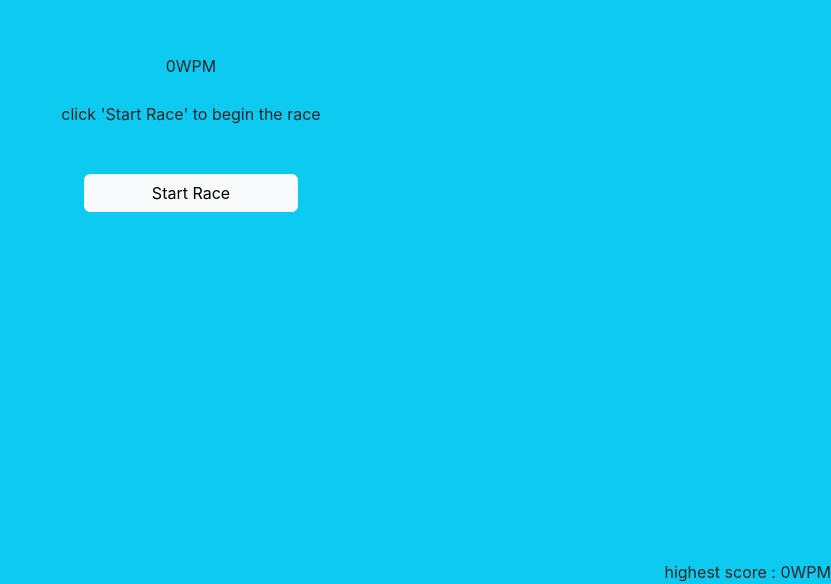
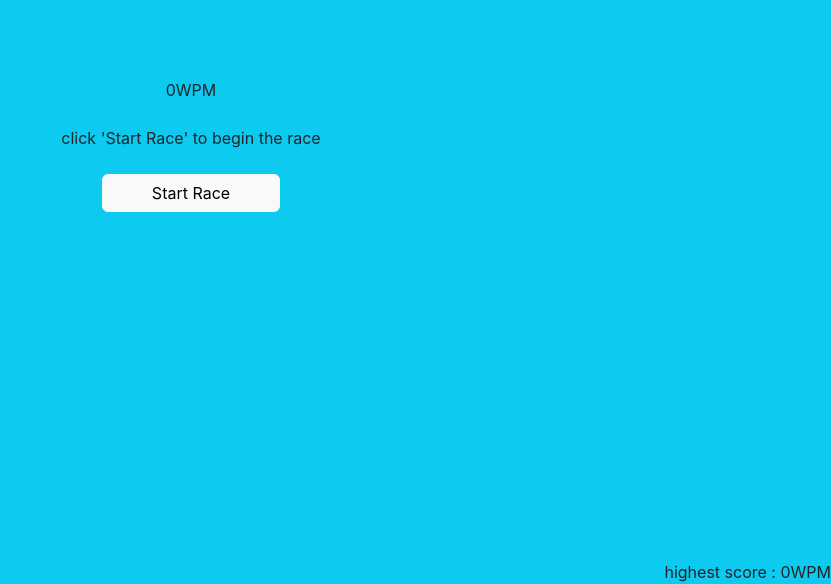
Before and after one commit to HarshithKumar-A/Type-Race, a React (Create React App) app: page / in a window 1280 px wide. Shown: the part 216-800 px from the top of the page, without its empty margins (449-1280 px from the left). Built offline with nearby package versions, Linux system fonts and the light colour scheme.

Commit message:
Add option to retry same snippet

```diff
--- a/src/App.js
+++ b/src/App.js
@@ -27,14 +27,15 @@ function App() {
     let newNewText = event.target.value;
     let correctLength = gameState.snippet.startsWith(newNewText) ? newNewText.length : gameState.correctLength;
     let totalTime = ((new Date() - gameState.startTime) / 1000).toFixed(2);
-    let newWpm  = updateTime(newNewText, totalTime)
+    let newWpm = updateTime(newNewText, totalTime)
+    let wrongTexts = gameState.snippet.slice(correctLength, newNewText.length).split(' ').join("_")
     setGameState({
       ...gameState,
-      wpm:newWpm,
+      wpm: newWpm,
       enteredText: newNewText,
       correctLength: correctLength,
       correctText: gameState.snippet.slice(0, correctLength),
-      wrongTexts: gameState.snippet.slice(correctLength, newNewText.length),
+      wrongTexts: wrongTexts,
       yetToBeEntered: gameState.snippet.slice(newNewText.length),
     });
 
@@ -48,14 +49,13 @@ function App() {
     }
   }
 
-  const updateTime = (newText,totalTime) => {
+  const updateTime = (newText, totalTime) => {
     setWpm((newText.split(/\s+/).length === 1 ? 0 : (newText.split(/\s+/).length * 60) / totalTime).toFixed(2));
-    console.log('jo')
     return wpm;
   }
 
-  const startRace = () => {
-    let snippet = jsonData[Math.floor(Math.random() * jsonData.length)];
+  const startRace = (oldSnippet) => {
+    let snippet = oldSnippet ? oldSnippet : jsonData[Math.floor(Math.random() * jsonData.length)];
     inputRef.current.focus()
     setGameState({
       started: true,
@@ -102,7 +102,10 @@ function App() {
             {gameState.yetToBeEntered}
           </span>
         </span>
-        <button onClick={startRace} className="col-2 m-4 btn btn-light">{gameState.started ? "Restart" : "Start"} Race</button>
+        <div className='col-4 d-flex justify-content-around'>
+          <button onClick={() => startRace(false)} className="col-5 btn btn-light">{gameState.started ? "Restart" : "Start"} Race</button>
+          {gameState.started && <button onClick={() => startRace(gameState.snippet)} className="col-5 btn btn-light">Retry This Snippet</button>}
+        </div>
         <div className='position-relative'>
           <input ref={inputRef} className='m-4 opacity-0' value={gameState.enteredText} onChange={updateEnteredText} disabled={gameState.victory}></input>
           <span className='position-absolute col-12 h-100 start-0 text-center'>
```
